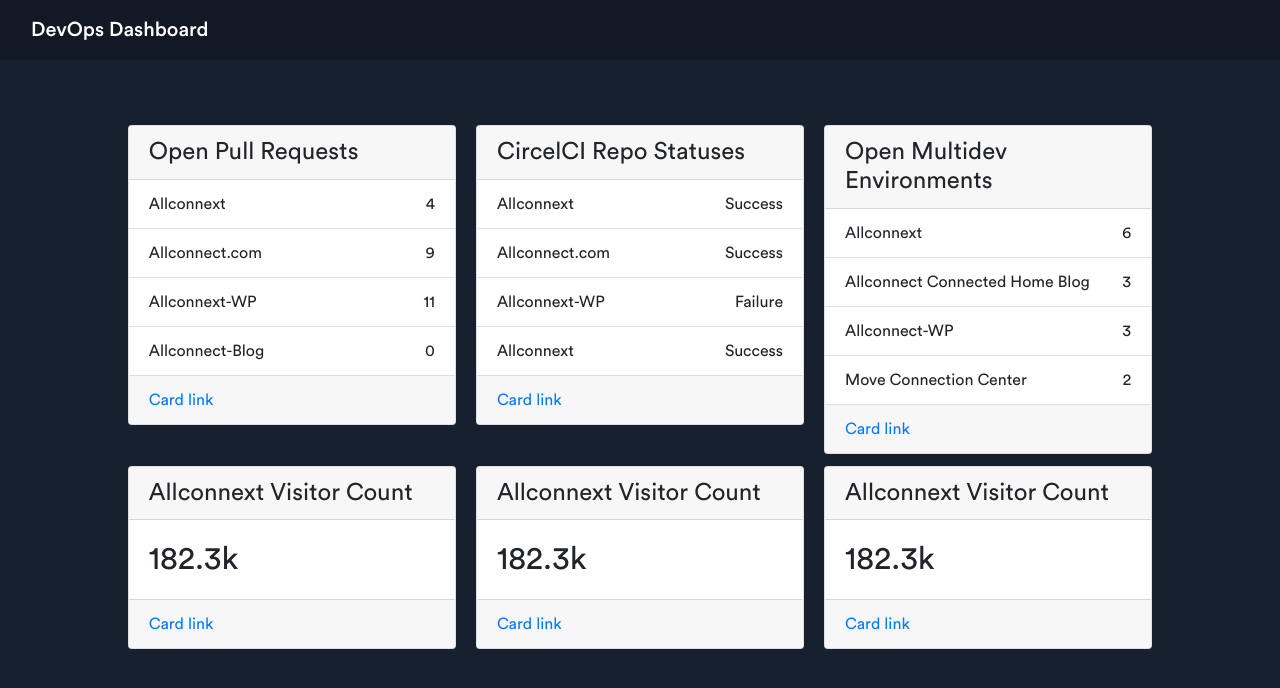
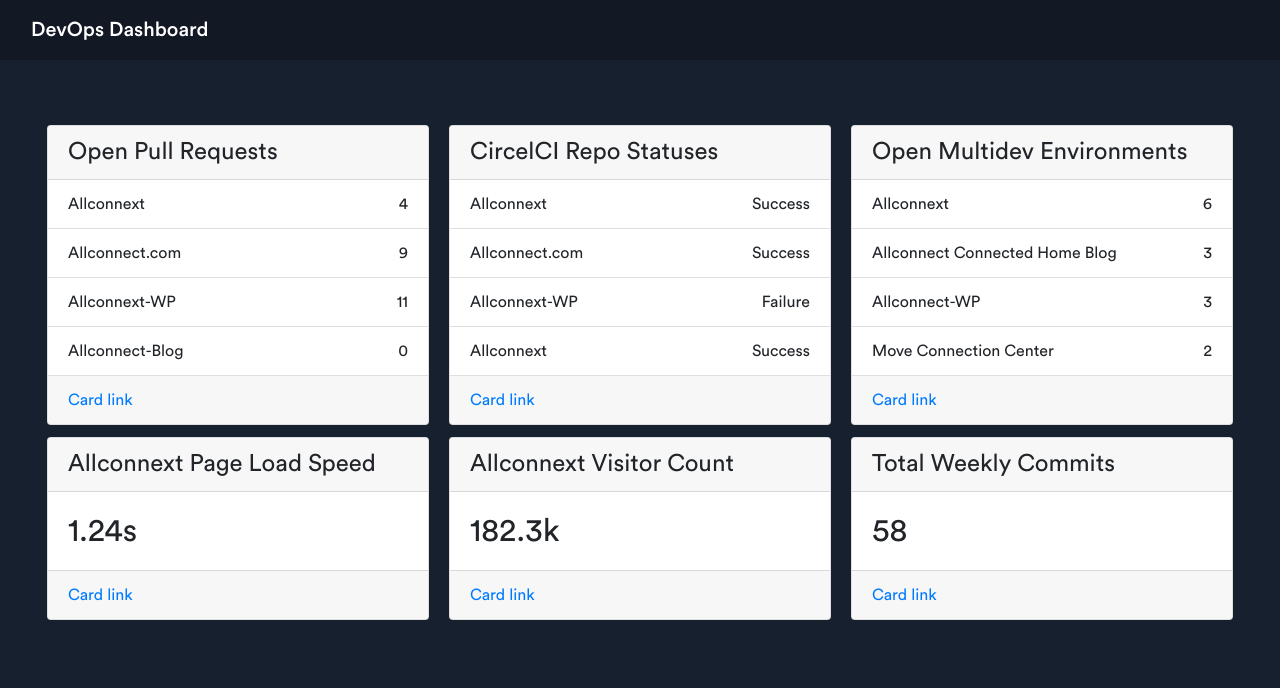
Before and after one commit to eduardoRubioG/DevOpsDash, a React (Create React App) app: page / in a window 1280 px wide. Shown: the top 688 px of the page. Built offline with nearby package versions, Linux system fonts and the light colour scheme.

Commit message:
Small change in what I needed from the parent container

```diff
--- a/src/App.js
+++ b/src/App.js
@@ -12,7 +12,7 @@
   return (
     <>
       <Navbar />
-      <Container>
+      <div> {/*  Don't make this a container because the format won't work due to all the padding */}
         <div className="container-fluid">
          <div className="card-columns">
           {/* GitHub List of Pull Requests */}
@@ -73,11 +73,11 @@
           {/* Visitor Count  */}
           <div class="card">
             <h4 className="card-header">
-              Allconnext Visitor Count
+              Allconnext Page Load Speed
             </h4>
             <div className="card-body">
               <h2 className="card-text">
-                182.3k
+                1.24s
               </h2>
             </div>
             <div className="card-footer">
@@ -105,11 +105,11 @@
           {/* Visitor Count  */}
           <div class="card">
             <h4 className="card-header">
-              Allconnext Visitor Count
+              Total Weekly Commits
             </h4>
             <div className="card-body">
               <h2 className="card-text">
-                182.3k
+                58
               </h2>
             </div>
             <div className="card-footer">
@@ -118,7 +118,7 @@
           </div>
         </div>
         </div>
-      </Container>
+      </div>
       <nav className="navbar fixed-bottom is-dark is-light-text"></nav>
     </>
 
```
